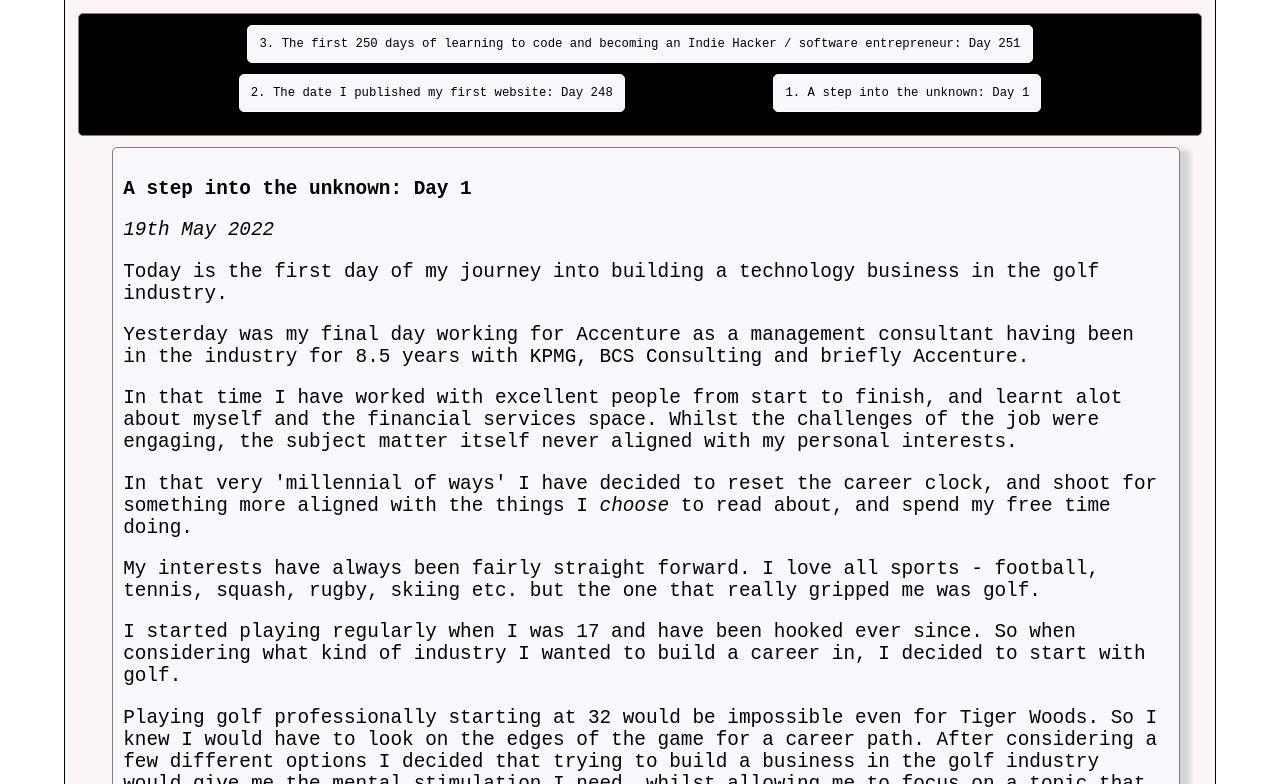
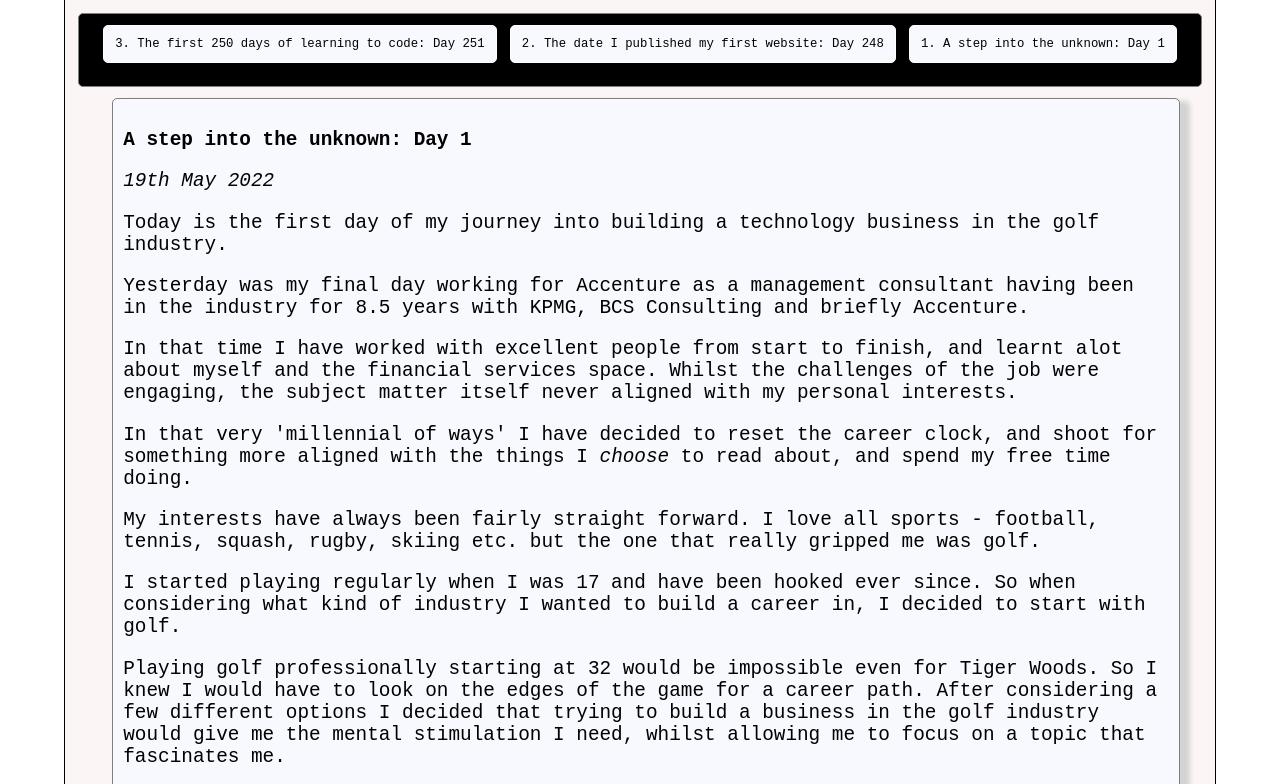
Before and after one commit to gclcodeguy/michaeltillcock.com, a website: page blogOne.html in a window 1280 px wide. Shown: the part 226-1010 px from the top of the page. Drawn offline with Linux system fonts and the light colour scheme.

Commit message:
small typo

```diff
--- a/blogOne.html
+++ b/blogOne.html
@@ -28,7 +28,7 @@
             <h2 class="page-header">My Blog</h2>
 
             <div class="blog-filter">
-                <a class="blog-filter-link" href="blogThree.html">3. The first 250 days of learning to code and becoming an Indie Hacker / software entrepreneur: Day 251</a>
+                <a class="blog-filter-link" href="blogThree.html">3. The first 250 days of learning to code: Day 251</a>
                 <a class="blog-filter-link" href="blogTwo.html">2. The date I published my first website: Day 248</a>
                 <a class="blog-filter-link" href="blogOne.html">1. A step into the unknown: Day 1</a>
             </div>
```
Also changed, not shown: blogTwo.html (+1 -1 lines), myBlog.html (+1 -1 lines).
